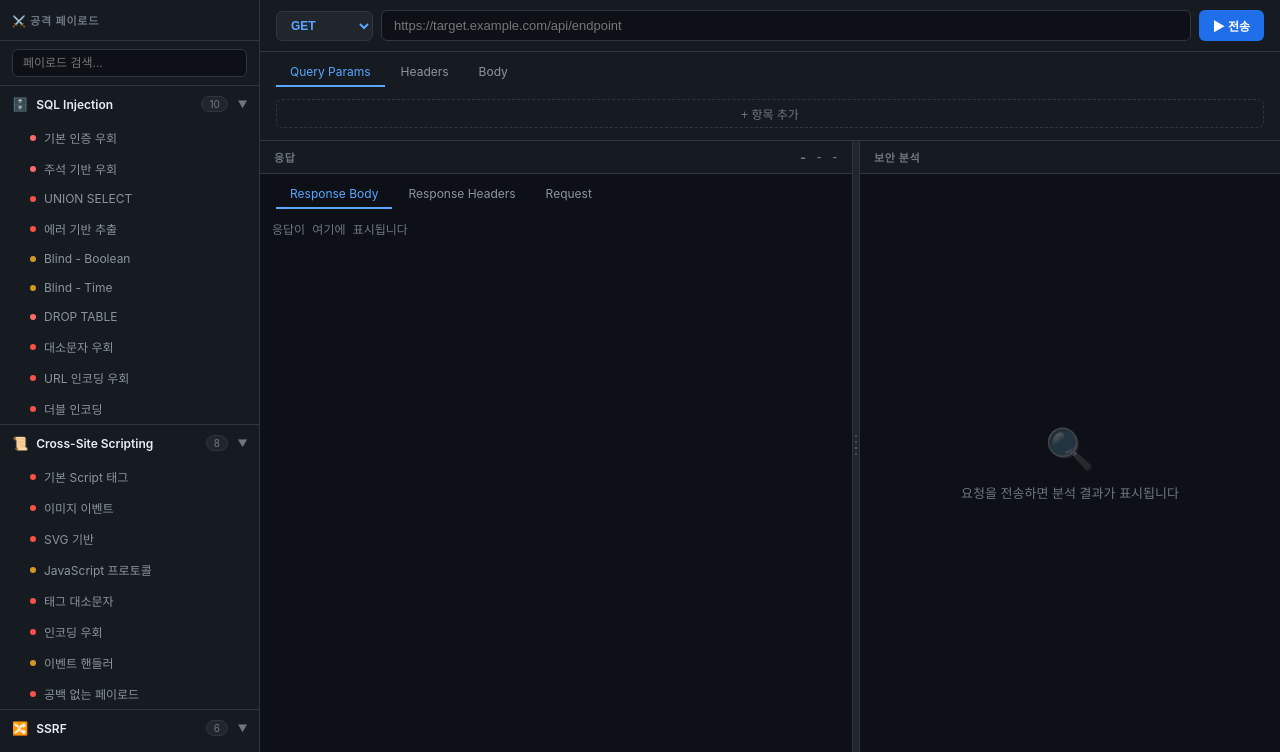
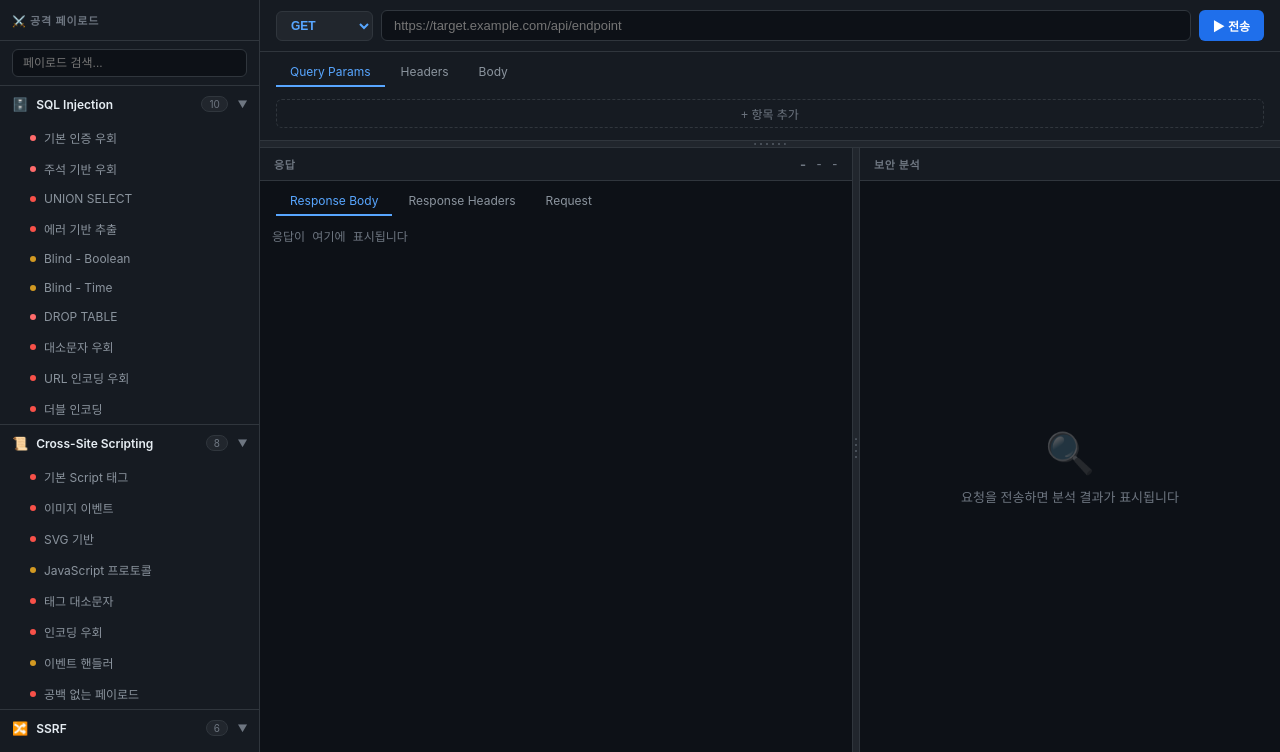
Before and after one commit to leesihyeon1/EventProbe, a FastAPI app: page / in a window 1280 px wide. Shown: the part 48-800 px from the top of the page. Run offline with FastAPI, Linux system fonts and the light colour scheme.

Commit message:
feat: 요청 패널 수직 드래그 리사이저 추가
- 요청 탭(Query Params/Headers/Body)과 응답 영역 사이에 row-divider 추가
- 위아래 드래그로 요청 패널 높이 자유 조정 (최소 80px ~ 최대 60vh)
- Ctrl + 마우스 휠로도 높이 조정 가능
- 조정된 높이 localStorage 자동 저장/복원
- row-divider 가로 grip 점선 패턴 + hover 시 파란색 강조
- hover 시 "드래그하여 높이 조절" 툴팁 표시

Co-Authored-By: Claude Sonnet 4.6 <noreply@anthropic.com>

```diff
--- a/frontend/static/css/style.css
+++ b/frontend/static/css/style.css
@@ -220,9 +220,83 @@ body {
 
 /* ── Request Panel ── */
 .request-panel {
+  flex-shrink: 0;
+  overflow: hidden;
+  min-height: 80px;
+  max-height: 60vh;
+}
+
+/* ── 수직 리사이저 (요청 패널 ↕ 응답 패널) ── */
+.row-divider {
+  height: 8px;
+  background: var(--bg-tertiary);
+  cursor: row-resize;
+  flex-shrink: 0;
+  position: relative;
+  transition: background .15s;
+  z-index: 10;
+  border-top:    1px solid var(--border);
   border-bottom: 1px solid var(--border);
-  flex-shrink: 0;
 }
+
+.row-divider:hover,
+.row-divider.dragging {
+  background: rgba(88,166,255,.15);
+  border-color: var(--accent-dark);
+}
+
+/* grip 가로 점선 */
+.row-divider::before {
+  content: '';
+  position: absolute;
+  top: 50%;
+  left: 50%;
+  transform: translate(-50%, -50%);
+  height: 2px;
+  width: 32px;
+  background: repeating-linear-gradient(
+    to right,
+    var(--border-light) 0px,
+    var(--border-light) 2px,
+    transparent 2px,
+    transparent 6px
+  );
+  border-radius: 1px;
+  pointer-events: none;
+}
+
+.row-divider:hover::before,
+.row-divider.dragging::before {
+  background: repeating-linear-gradient(
+    to right,
+    var(--accent) 0px,
+    var(--accent) 2px,
+    transparent 2px,
+    transparent 6px
+  );
+}
+
+/* 툴팁 */
+.row-divider::after {
+  content: attr(title);
+  position: absolute;
+  top: 12px;
+  left: 50%;
+  transform: translateX(-50%);
+  background: var(--bg-tertiary);
+  border: 1px solid var(--border);
+  border-radius: var(--radius);
+  padding: 3px 7px;
+  font-size: 10px;
+  color: var(--text-secondary);
+  white-space: nowrap;
+  pointer-events: none;
+  opacity: 0;
+  transition: opacity .2s;
+  z-index: 20;
+}
+
+.row-divider:hover::after { opacity: 1; }
 
 .url-bar {
   display: flex;
--- a/frontend/static/js/app.js
+++ b/frontend/static/js/app.js
@@ -841,6 +841,61 @@ function switchView(view) {
 }
 
 /* ══════════════════════════════════════════════════════════════════
+   수직 리사이저 — 요청 패널 ↕ 응답 패널 세로 크기 조정
+   ══════════════════════════════════════════════════════════════════ */
+function initRowResizer() {
+  const divider    = document.getElementById('rowDivider');
+  const reqPanel   = document.getElementById('requestPanel');
+  if (!divider || !reqPanel) return;
+
+  // 저장된 높이 복원
+  const saved = localStorage.getItem('requestPanelHeight');
+  if (saved) reqPanel.style.height = saved + 'px';
+
+  let dragging = false;
+  let startY   = 0;
+  let startH   = 0;
+
+  divider.addEventListener('mousedown', e => {
+    dragging = true;
+    startY   = e.clientY;
+    startH   = reqPanel.getBoundingClientRect().height;
+    divider.classList.add('dragging');
+    document.body.style.cursor     = 'row-resize';
+    document.body.style.userSelect = 'none';
+    e.preventDefault();
+  });
+
+  document.addEventListener('mousemove', e => {
+    if (!dragging) return;
+    const delta = e.clientY - startY;
+    const newH  = Math.min(Math.max(startH + delta, 80), window.innerHeight * 0.6);
+    reqPanel.style.height = newH + 'px';
+  });
+
+  document.addEventListener('mouseup', () => {
+    if (!dragging) return;
+    dragging = false;
+    divider.classList.remove('dragging');
+    document.body.style.cursor     = '';
+    document.body.style.userSelect = '';
+    localStorage.setItem('requestPanelHeight',
+      reqPanel.getBoundingClientRect().height);
+  });
+
+  // Ctrl + 휠로도 조정
+  reqPanel.addEventListener('wheel', e => {
+    if (!e.ctrlKey) return;
+    e.preventDefault();
+    const curH = reqPanel.getBoundingClientRect().height;
+    const step = e.deltaY > 0 ? -20 : 20;
+    const newH = Math.min(Math.max(curH + step, 80), window.innerHeight * 0.6);
+    reqPanel.style.height = newH + 'px';
+    localStorage.setItem('requestPanelHeight', newH);
+  }, { passive: false });
+}
+
+/* ══════════════════════════════════════════════════════════════════
    드래그 리사이저 — 응답 패널 ↔ 보안 분석 패널 가로 크기 조정
    ══════════════════════════════════════════════════════════════════ */
 function initPaneResizer() {
@@ -923,5 +978,6 @@ document.addEventListener('DOMContentLoaded', () => {
   });
 
   // 패널 리사이저 초기화
+  initRowResizer();
   initPaneResizer();
 });
--- a/frontend/templates/index.html
+++ b/frontend/templates/index.html
@@ -84,7 +84,7 @@
       <div class="view active" data-view="request">
 
         <!-- 요청 탭 -->
-        <div class="request-panel">
+        <div class="request-panel" id="requestPanel">
           <div class="tab-bar">
             <div class="tab req-tab active" data-tab="params" onclick="switchReqTab('params')">Query Params</div>
             <div class="tab req-tab" data-tab="headers" onclick="switchReqTab('headers')">Headers</div>
@@ -103,6 +103,9 @@
             <textarea id="bodyEditor" class="code-editor" placeholder='{"key": "value"}' style="min-height:90px"></textarea>
           </div>
         </div>
+
+        <!-- 수직 리사이저 -->
+        <div class="row-divider" id="rowDivider" title="드래그하여 높이 조절"></div>
 
         <!-- 응답 영역 -->
         <div class="response-area" id="responseArea">
```
